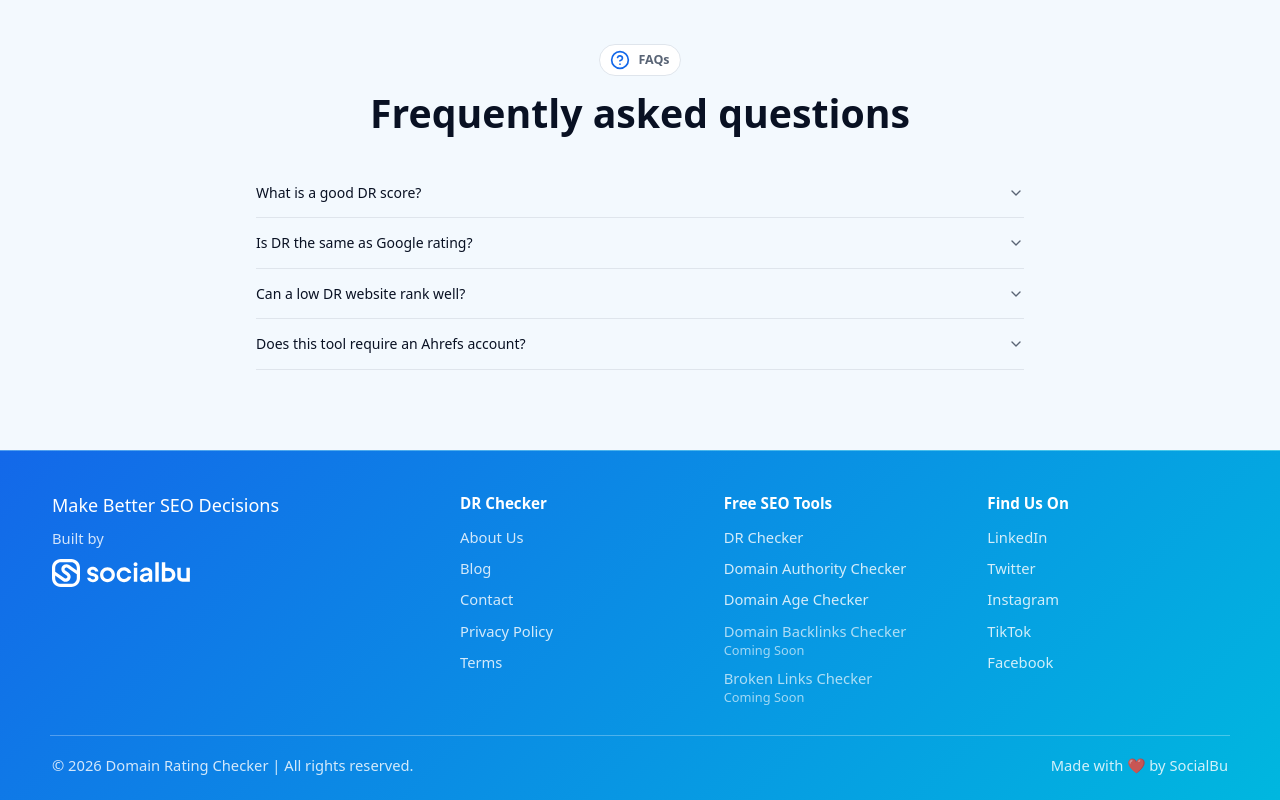
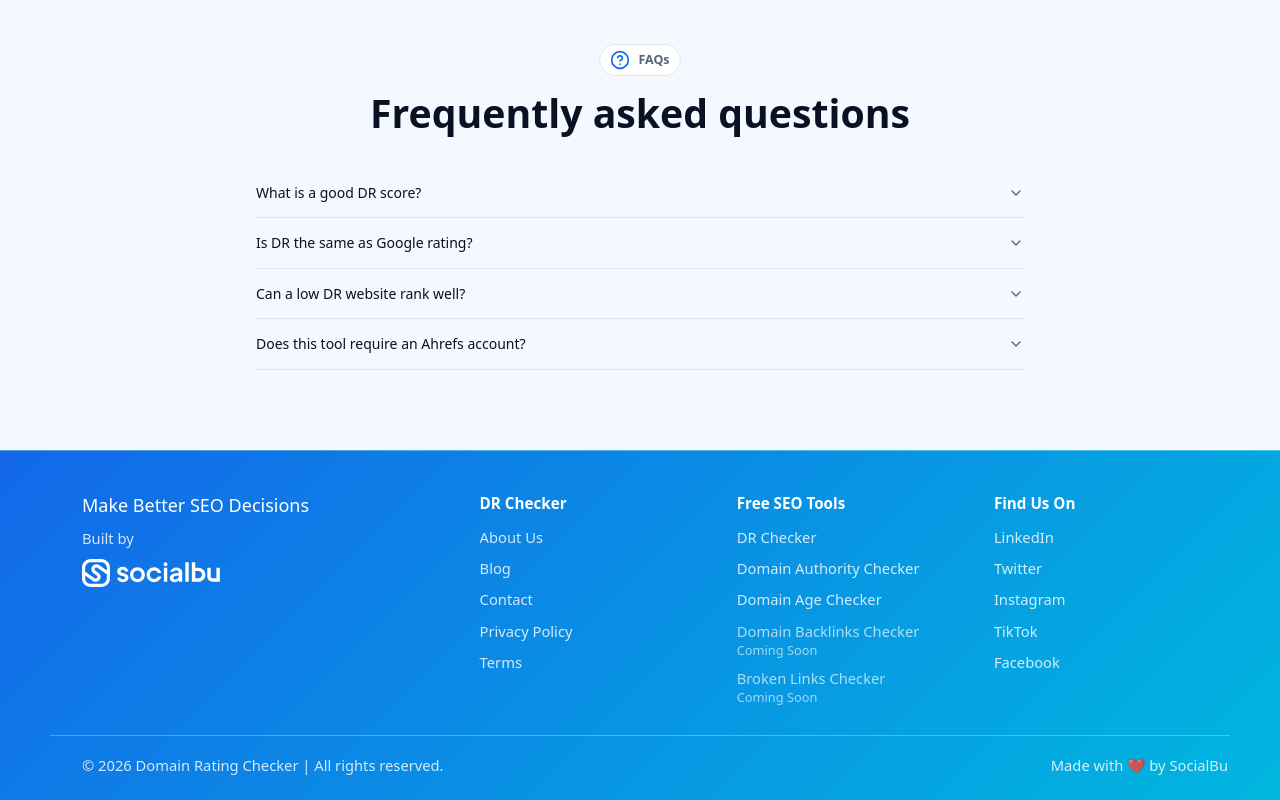
Before and after one commit to iamawaisyounas/free-dr-checker, a Next.js app: page / in a window 1280 px wide. Shown: the part 3366-4166 px from the top of the page. Built offline with nearby package versions, Linux system fonts and the light colour scheme.

Commit message:
Align footer with header logo start

```diff
--- a/app/globals.css
+++ b/app/globals.css
@@ -40,6 +40,7 @@
   --site-container: 1180px;
   --site-gutter: 24px;
   --site-inner-pad: 2px;
+  --footer-content-offset: 30px;
   --radius: 14px;
 }
 
@@ -138,7 +139,7 @@ a {
   row-gap: 28px;
   width: min(100%, var(--site-container));
   margin: 0 auto;
-  padding: 42px var(--site-inner-pad) 30px;
+  padding: 42px var(--site-inner-pad) 30px calc(var(--site-inner-pad) + var(--footer-content-offset));
 }
 
 .footer-brand-block,
@@ -261,7 +262,7 @@ body.dark-mode .footer-logo-dark {
   gap: 24px;
   width: min(100%, var(--site-container));
   margin: 0 auto;
-  padding: 18px var(--site-inner-pad) 24px;
+  padding: 18px var(--site-inner-pad) 24px calc(var(--site-inner-pad) + var(--footer-content-offset));
 }
 
 .footer-column a:hover,
@@ -1580,6 +1581,7 @@ details p {
   .global-footer__inner {
     grid-template-columns: minmax(0, 1.15fr) repeat(3, minmax(0, 1fr));
     column-gap: 16px;
+    padding-left: var(--site-inner-pad);
   }
 
   .footer-brand-block {
@@ -1591,6 +1593,7 @@ details p {
   :root {
     --site-gutter: 14px;
     --site-inner-pad: 0px;
+    --footer-content-offset: 0px;
   }
 
   .standard-header-shell {
@@ -2272,6 +2275,7 @@ details p {
   :root {
     --site-gutter: 14px;
     --site-inner-pad: 0px;
+    --footer-content-offset: 0px;
   }
 
   .global-footer {
```
